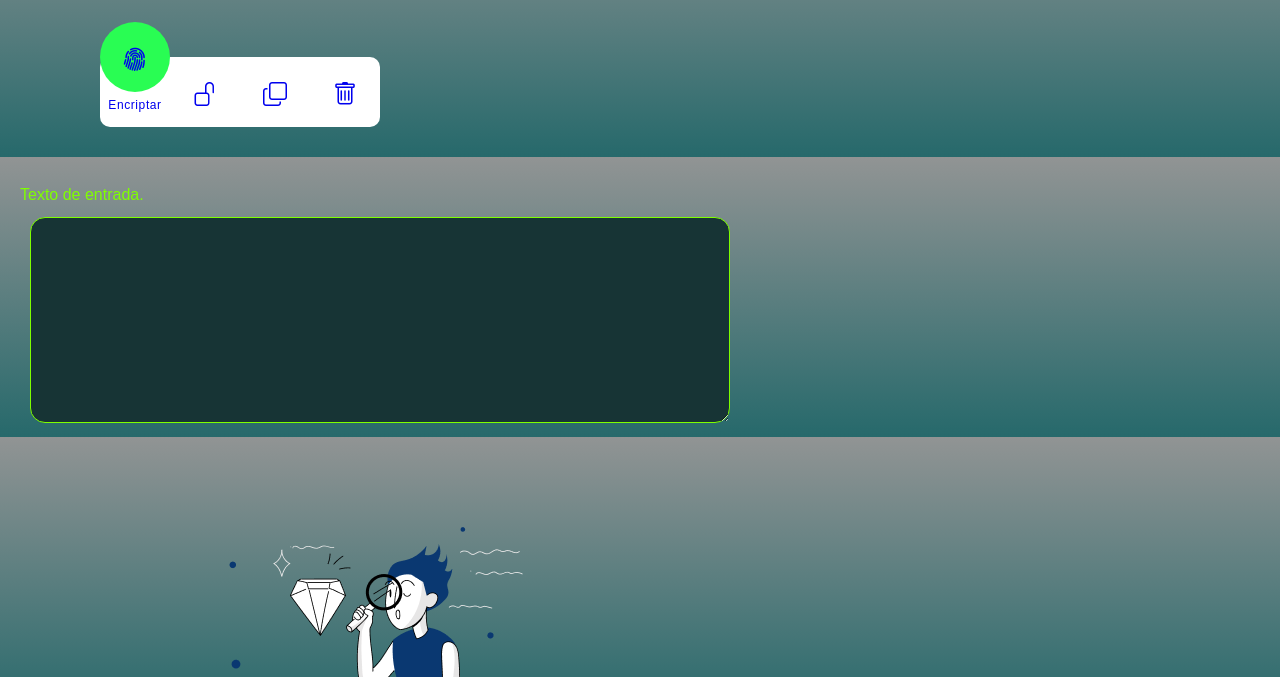
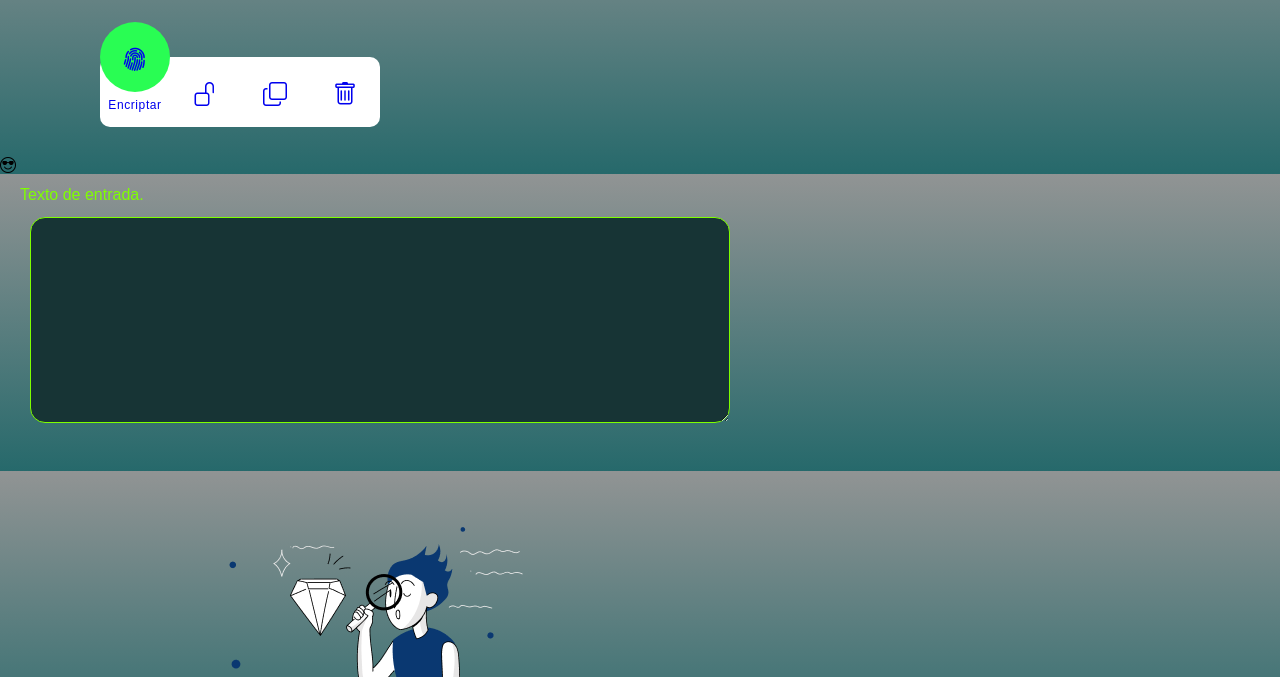
Before and after one commit to mcruzs63/encriptando-otro.github.io, a plain HTML site: page index.html in a window 1280 px wide. Shown: the part 123-800 px from the top of the page. Drawn offline with nearby package versions, Linux system fonts and the light colour scheme; some packages are replaced by stand-ins of ours; a script that the page names is missing.

Commit message:
Update index.html

```diff
--- a/index.html
+++ b/index.html
@@ -67,6 +67,7 @@
                     <label for="mensaje" class="mensaje textos">Mensaje</label>
                 </div>
             </div>
+            <i class="bi bi-emoji-sunglasses"></i>
             <img src="/imagenes/Muñeco.png" alt="" class="muneco profundidad" id="muneco">
             <p class="mens-muneco profundidad" id="mens1">Ningún mensaje fue encontrado. </p>
             <p class="mens-muneco2 profundidad" id="mens2">Ingresa el texto que deseas encriptar o desencriptar.</p>
```
